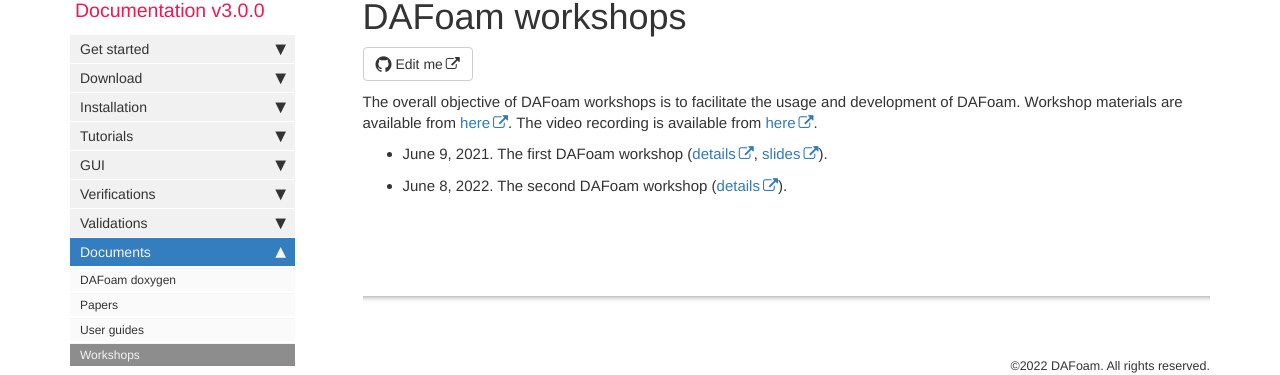
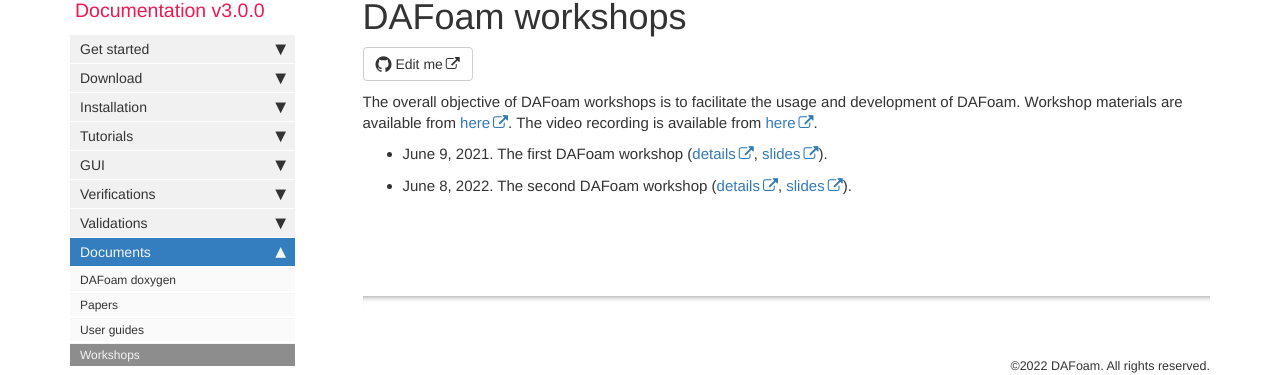
Before and after one commit to DAFoam/DAFoam.github.io, a Jekyll site: the page built from pages/mydoc/mydoc_workshops.md, in a window 1280 px wide. Shown: the part 94-469 px from the top of the page. Built offline with Jekyll 4.4.1, drawn with Linux system fonts in a browser that asks for light colours; comment, search, counter and statistics services are not loaded.

Commit message:
content update

```diff
--- a/pages/mydoc/mydoc_workshops.md
+++ b/pages/mydoc/mydoc_workshops.md
@@ -11,6 +11,6 @@ The overall objective of DAFoam workshops is to facilitate the usage and develop
 
 - June 9, 2021. The first DAFoam workshop ([details](https://dafoam.github.io/dafoam_workshop_2021.html), [slides](https://github.com/DAFoam/workshops/blob/main/2021_Summer/slides/2021_Summer_Workshop.pdf)).
 
-- June 8, 2022. The second DAFoam workshop ([details](https://dafoam.github.io/dafoam_workshop_2022.html)).
+- June 8, 2022. The second DAFoam workshop ([details](https://dafoam.github.io/dafoam_workshop_2022.html), [slides](https://github.com/DAFoam/workshops/blob/main/2022_Summer/slides/2022_Summer_Workshop.pdf)).
 
 {% include links.html %}
```
